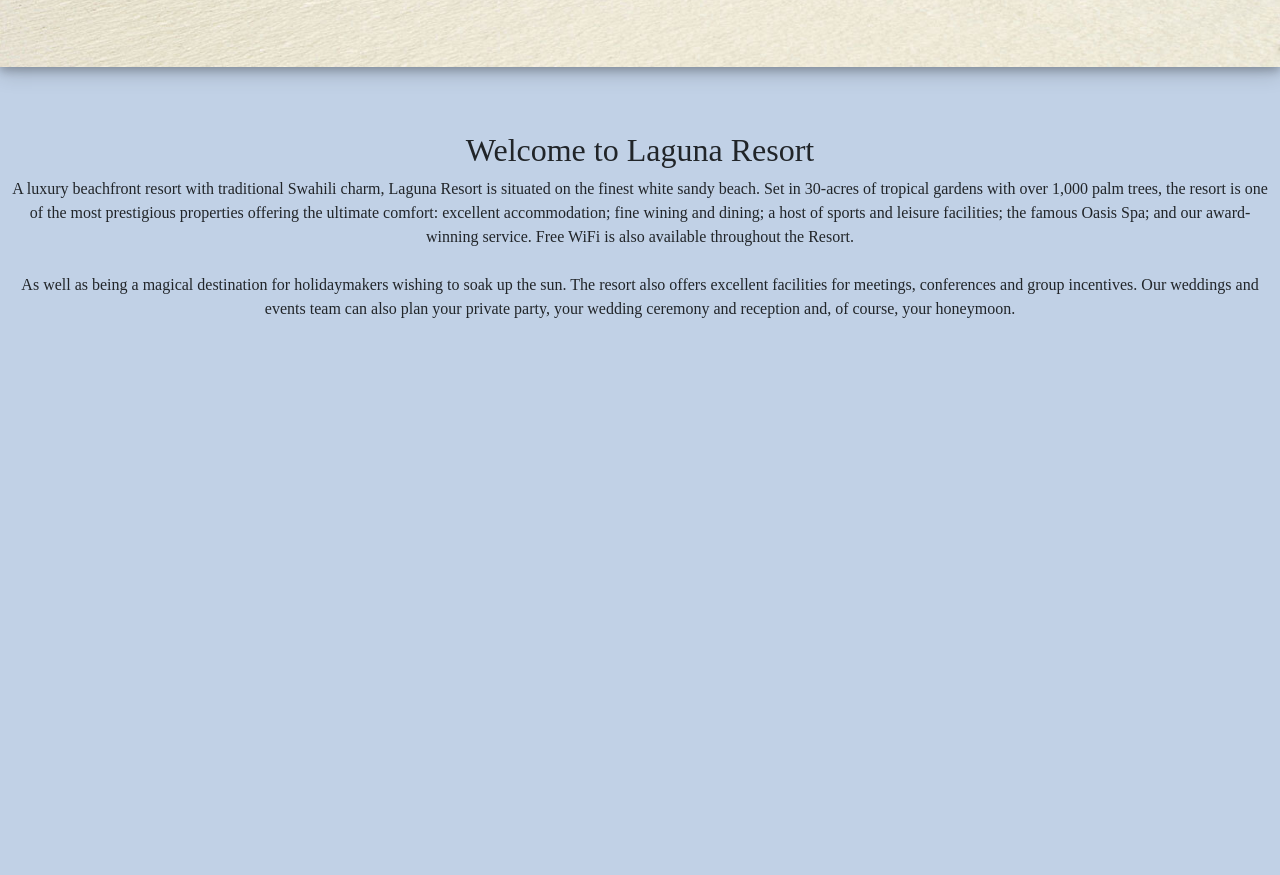
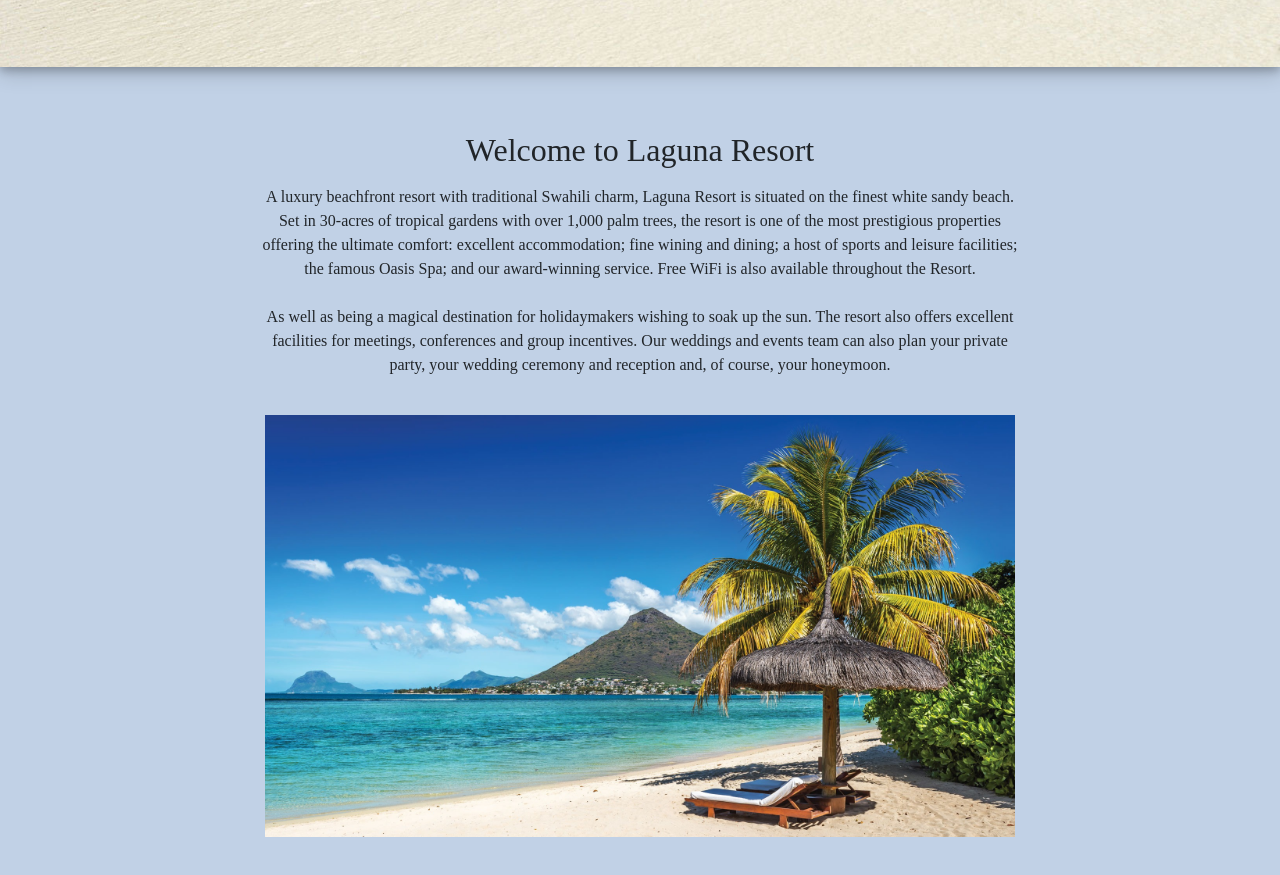
Before and after one commit to shalom333-cpu/team-week, a plain HTML site: page index.html in a window 1280 px wide. Shown: the part 933-1808 px from the top of the page. Before the commit the page ends 1270 px from the top, so only its background shows below. Drawn offline with Linux system fonts and the light colour scheme.

Commit message:
description end

```diff
--- a/css/styles.css
+++ b/css/styles.css
@@ -43,12 +43,19 @@ body{
   float: right;
 }
 .des{
+  font-family: serif;
   margin-top: 5%;
-  font-family: serif;
+  padding-left: 20%;
+  padding-right: 20%;
+  padding-bottom: 20%;
 }
-.des h2{
-  text-decoration: solid teal 4px;
+.des p{
+  margin-top: 2%;
 }
+.premise{
+  margin-top: 5%;
+}
+
 
 /*.navbar{
   width: 100%;
--- a/index.html
+++ b/index.html
@@ -40,6 +40,9 @@
         meetings, conferences and group incentives. Our weddings and events team can also plan
           your private party, your wedding ceremony and reception and, of course, your honeymoon.
       </p>
+      <div class="premise">
+        <img src="./images/Beautiful-Mauritius-Beaches.jpg" alt="premise" width="750">
+      </div>
 
     </div>
   <!--End of description/about-->
```
